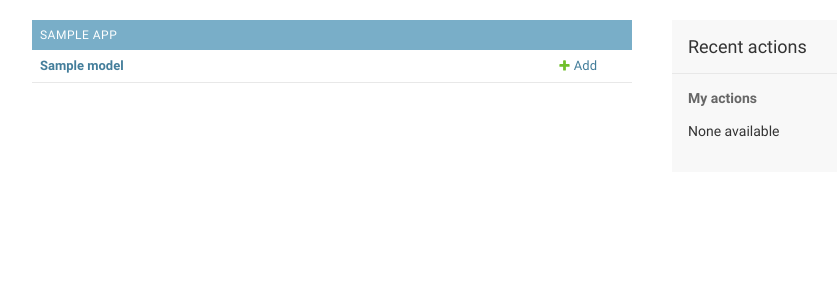
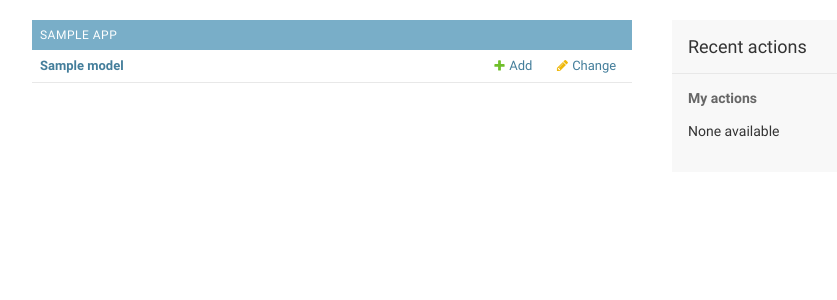
Before and after one commit to cedel1/ttracker, a Django app: template ttrackerapp/templates/admin/index.html in a window 1280 px wide. Shown: the part 48-348 px from the top of the page, without its empty margins (8-845 px from the left). Run offline with Django 3.2, Linux system fonts and the light colour scheme; a user stored in the database is signed in; tables that the repository leaves empty hold one stand-in row (values such as "Sample post"); the template is opened without the code that fills it: most values are stand-ins (such as "Sample title", 1, 10 or a date in 2020); data that the repository does not hold is empty.

Commit message:
Update index.html override

```diff
--- a/ttrackerapp/templates/admin/index.html
+++ b/ttrackerapp/templates/admin/index.html
@@ -33,7 +33,7 @@
                 <td>&nbsp;</td>
             {% endif %}
 
-            {% if perms.ttrackerapp.view_issueissue and model.admin_url %}
+            {% if perms.ttrackerapp.view_issueissue and model.admin_url and not perms.ttrackerapp.change_issueissue %}
                 <td>&nbsp;</td>
             {% elif model.admin_url %}
                 <td><a href="{{ model.admin_url }}" class="changelink">{% trans 'Change' %}</a></td>
```
